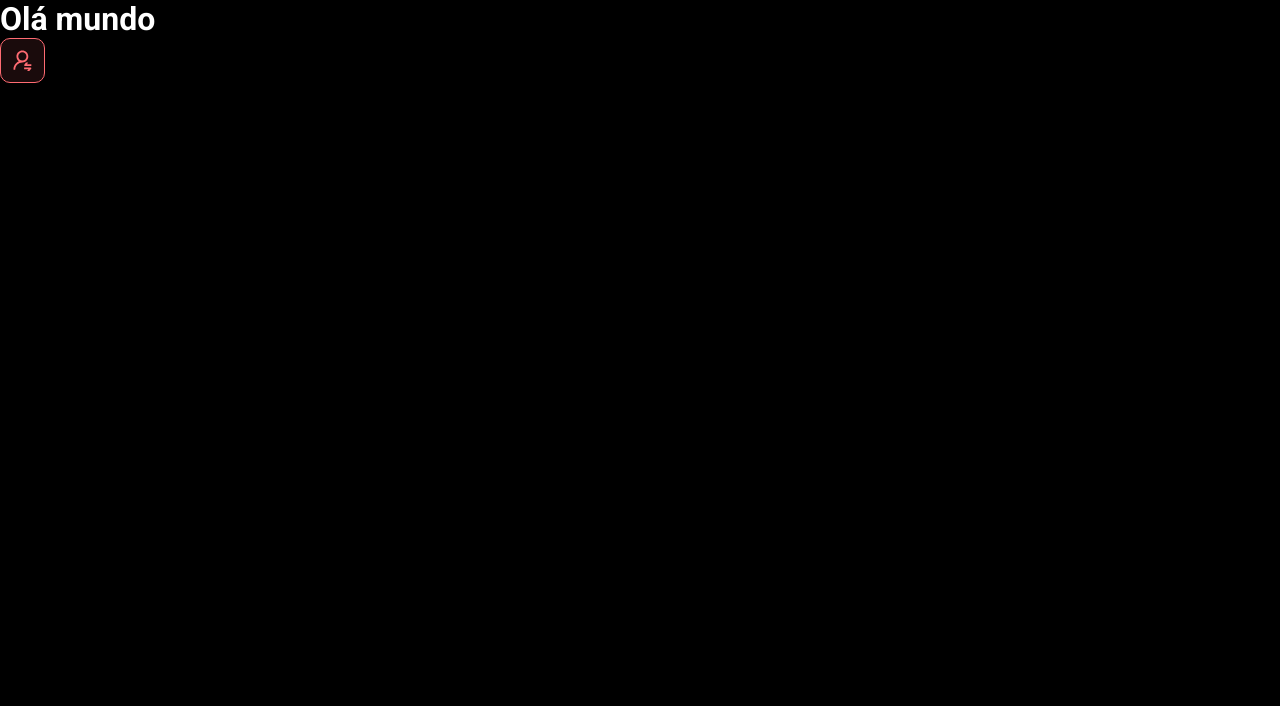
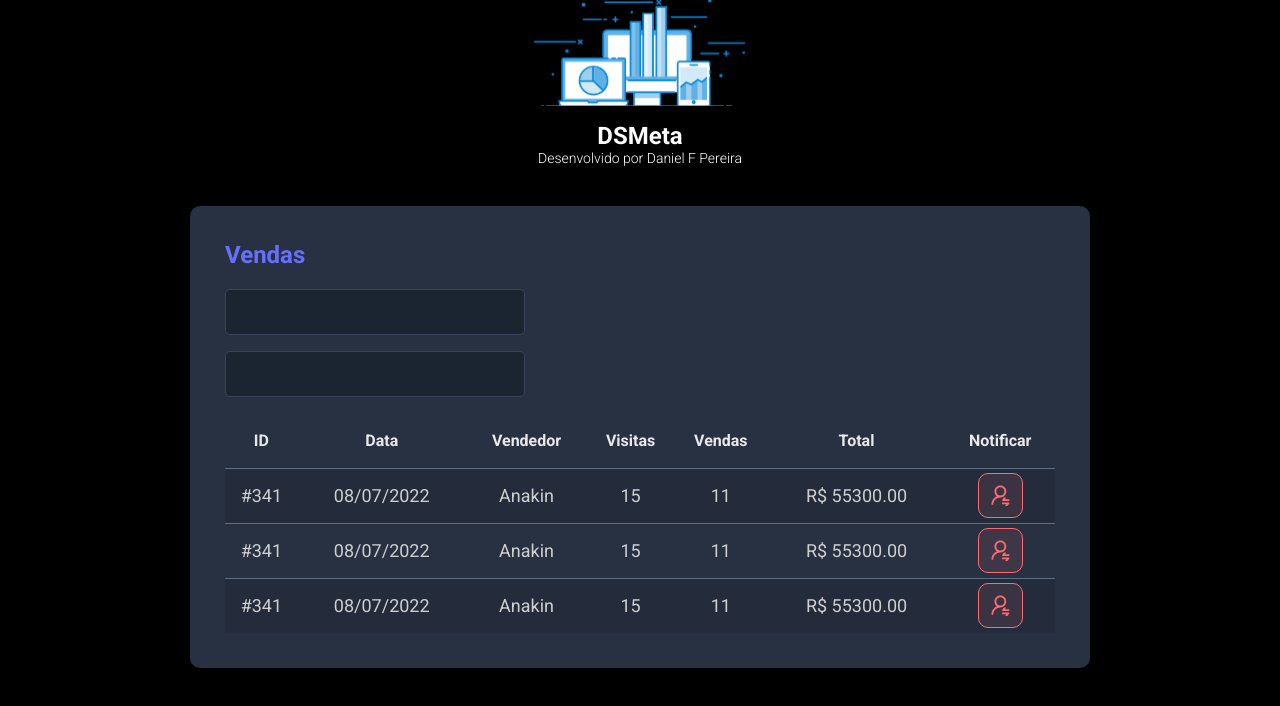
Before and after one commit to Danielfp13/Projeto-dsmeta, a React (Vite) app in the folder frontend/: page / in a window 1280 px wide. Shown: the top 706 px of the page. Built offline with nearby package versions, Linux system fonts and the light colour scheme.

Commit message:
Other components

```diff
--- a/frontend/src/App.tsx
+++ b/frontend/src/App.tsx
@@ -1,10 +1,18 @@
 import NotificationButton from "./components/NotificationButton"
+import Header from "./components/Header"
+import SalesCard from "./components/SalesCard"
 
 function App() {
   return (
     <>
-    <h1>Olá mundo</h1>
-    <NotificationButton></NotificationButton>
+      <Header />
+      <main>
+        <section id="sales">
+          <div className="dsmeta-container">
+            <SalesCard />
+          </div>
+        </section>
+      </main>
     </>
   )
 }
--- /dev/null
+++ b/frontend/src/components/Header/index.tsx
@@ -0,0 +1,22 @@
+import logo from '../../assets/img/logo.svg';
+import './styles.css';
+
+function Header() {
+    return (
+        <>
+            <div className="dsmeta-logo-container">
+                <img src= {logo} alt="DSMeta" />
+                <h1>DSMeta</h1>
+                <p>
+                    Desenvolvido por
+                    <a href="https://www.instagram.com/devsuperior.ig"> Daniel F Pereira</a>
+                </p>
+            </div>
+
+
+        </>
+
+    )
+}
+
+export default Header;
--- /dev/null
+++ b/frontend/src/components/Header/styles.css
@@ -0,0 +1,27 @@
+header {
+    background: linear-gradient(180deg, #102347 0%, #181818 100%);
+    height: 220px;
+    display: flex;
+    align-items: center;
+    justify-content: center;
+}
+
+.dsmeta-logo-container {
+    display: flex;
+    flex-direction: column;
+    align-items: center;
+}
+
+.dsmeta-logo-container img {
+    width: 235px;
+}
+
+.dsmeta-logo-container h1 {
+    margin-top: 15px;
+    font-size: 24px;
+}
+
+.dsmeta-logo-container p {
+    font-size: 14px;
+    font-weight: 300;
+}
--- /dev/null
+++ b/frontend/src/components/SalesCard/index.tsx
@@ -0,0 +1,80 @@
+import NotificationButton from '../NotificationButton';
+import './styles.css';
+function SalesCard() {
+    return (
+        <>
+            <div className="dsmeta-card">
+                <h2 className="dsmeta-sales-title">Vendas</h2>
+                <div>
+                    <div className="dsmeta-form-control-container">
+                        <input className="dsmeta-form-control" type="text" />
+                    </div>
+                    <div className="dsmeta-form-control-container">
+                        <input className="dsmeta-form-control" type="text" />
+                    </div>
+                </div>
+
+                <div>
+                    <table className="dsmeta-sales-table">
+                        <thead>
+                            <tr>
+                                <th className="show992">ID</th>
+                                <th className="show576">Data</th>
+                                <th>Vendedor</th>
+                                <th className="show992">Visitas</th>
+                                <th className="show992">Vendas</th>
+                                <th>Total</th>
+                                <th>Notificar</th>
+                            </tr>
+                        </thead>
+                        <tbody>
+                            <tr>
+                                <td className="show992">#341</td>
+                                <td className="show576">08/07/2022</td>
+                                <td>Anakin</td>
+                                <td className="show992">15</td>
+                                <td className="show992">11</td>
+                                <td>R$ 55300.00</td>
+                                <td>
+                                    <div className="dsmeta-red-btn-container">
+                                        <NotificationButton />
+                                    </div>
+                                </td>
+                            </tr>
+                            <tr>
+                                <td className="show992">#341</td>
+                                <td className="show576">08/07/2022</td>
+                                <td>Anakin</td>
+                                <td className="show992">15</td>
+                                <td className="show992">11</td>
+                                <td>R$ 55300.00</td>
+                                <td>
+                                    <div className="dsmeta-red-btn-container">
+                                        <NotificationButton />
+                                    </div>
+                                </td>
+                            </tr>
+                            <tr>
+                                <td className="show992">#341</td>
+                                <td className="show576">08/07/2022</td>
+                                <td>Anakin</td>
+                                <td className="show992">15</td>
+                                <td className="show992">11</td>
+                                <td>R$ 55300.00</td>
+                                <td>
+                                    <div className="dsmeta-red-btn-container">
+                                        <NotificationButton />
+                                    </div>
+                                </td>
+                            </tr>
+                        </tbody>
+
+                    </table>
+                </div>
+
+            </div>
+        </>
+    )
+}
+
+export default SalesCard;
--- /dev/null
+++ b/frontend/src/components/SalesCard/styles.css
@@ -0,0 +1,100 @@
+
+.dsmeta-card {
+    background-color: #283142;
+    border-radius: 10px;
+    padding: 30px 10px;
+  }
+
+  .dsmeta-sales-title {
+    color: #676fff;
+    font-size: 24px;
+    margin-bottom: 20px;
+  }
+
+  .dsmeta-form-control-container {
+    margin-bottom: 16px;
+    max-width: 300px;
+  }
+
+  .dsmeta-form-control {
+    width: 100%;
+    height: 46px;
+    background-color: #1b2531;
+    border: 1px solid #384459;
+    border-radius: 5px;
+    color: #9aaabe;
+    padding: 0 20px;
+    font-size: 18px;
+  }
+
+  .dsmeta-sales-table {
+    width: 100%;
+    border-spacing: 0;
+    border-collapse: collapse;
+  }
+
+  .dsmeta-sales-table thead {
+    height: 55px;
+    font-size: 16px;
+    color: #e9e9e9;
+    font-weight: 700;
+  }
+
+  .dsmeta-sales-table tbody {
+    font-size: 14px;
+    font-weight: 400;
+    color: #cfcfcf;
+    text-align: center;
+  }
+
+  .dsmeta-sales-table tbody tr {
+    height: 74px;
+    border-top: 1px solid #5f6e82;
+  }
+
+  .dsmeta-sales-table tbody tr:hover > td {
+    background-color: #384459;
+  }
+
+  .dsmeta-sales-table tbody tr:nth-child(odd) {
+    background-color: #242c3b;
+  }
+
+  .dsmeta-red-btn-container {
+      display: flex;
+      justify-content: center;
+  }
+
+
+
+  .show576 {
+      display: none;
+  }
+
+  .show992 {
+      display: none;
+  }
+
+  @media (min-width: 576px) {
+      .show576 {
+          display: table-cell;
+      }
+
+      .dsmeta-card {
+          padding: 35px;
+      }
+
+      .dsmeta-sales-table tbody tr {
+          height: 55px;
+      }
+
+      .dsmeta-sales-table tbody {
+          font-size: 18px;
+      }
+  }
+
+  @media (min-width: 992px) {
+      .show992 {
+          display: table-cell;
+      }
+  }
--- a/frontend/src/index.css
+++ b/frontend/src/index.css
@@ -20,40 +20,6 @@
   text-decoration: none;
 }
 
-header {
-  background: linear-gradient(180deg, #102347 0%, #181818 100%);
-  height: 220px;
-  display: flex;
-  align-items: center;
-  justify-content: center;
-}
-
-.dsmeta-logo-container {
-  display: flex;
-  flex-direction: column;
-  align-items: center;
-}
-
-.dsmeta-logo-container img {
-  width: 235px;
-}
-
-.dsmeta-logo-container h1 {
-  margin-top: 15px;
-  font-size: 24px;
-}
-
-.dsmeta-logo-container p {
-  font-size: 14px;
-  font-weight: 300;
-}
-
-.dsmeta-card {
-  background-color: #283142;
-  border-radius: 10px;
-  padding: 30px 10px;
-}
-
 .dsmeta-container {
   width: 100%;
   max-width: 900px;
@@ -63,97 +29,3 @@
 #sales {
   padding: 40px 10px;
 }
-
-.dsmeta-sales-title {
-  color: #676fff;
-  font-size: 24px;
-  margin-bottom: 20px;
-}
-
-.dsmeta-form-control-container {
-  margin-bottom: 16px;
-  max-width: 300px;
-}
-
-.dsmeta-form-control {
-  width: 100%;
-  height: 46px;
-  background-color: #1b2531;
-  border: 1px solid #384459;
-  border-radius: 5px;
-  color: #9aaabe;
-  padding: 0 20px;
-  font-size: 18px;
-}
-
-.dsmeta-sales-table {
-  width: 100%;
-  border-spacing: 0;
-  border-collapse: collapse;
-}
-
-.dsmeta-sales-table thead {
-  height: 55px;
-  font-size: 16px;
-  color: #e9e9e9;
-  font-weight: 700;
-}
-
-.dsmeta-sales-table tbody {
-  font-size: 14px;
-  font-weight: 400;
-  color: #cfcfcf;
-  text-align: center;
-}
-
-.dsmeta-sales-table tbody tr {
-  height: 74px;
-  border-top: 1px solid #5f6e82;
-}
-
-.dsmeta-sales-table tbody tr:hover > td {
-  background-color: #384459;
-}
-
-.dsmeta-sales-table tbody tr:nth-child(odd) {
-  background-color: #242c3b;
-}
-
-.dsmeta-red-btn-container {
-    display: flex;
-    justify-content: center;
-}
-
-
-
-.show576 {
-    display: none;
-}
-
-.show992 {
-    display: none;
-}
-
-@media (min-width: 576px) {
-    .show576 {
-        display: table-cell;
-    }
-
-    .dsmeta-card {
-        padding: 35px;
-    }
-
-    .dsmeta-sales-table tbody tr {
-        height: 55px;
-    }
-
-    .dsmeta-sales-table tbody {
-        font-size: 18px;
-    }
-}
-
-@media (min-width: 992px) {
-    .show992 {
-        display: table-cell;
-    }
-}
```
Also changed, not shown: frontend/src/assets/img/logo.svg (added).
